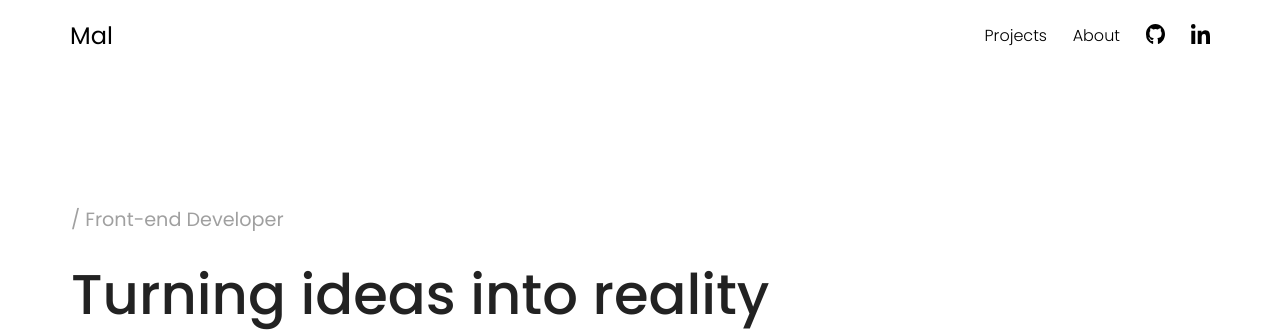
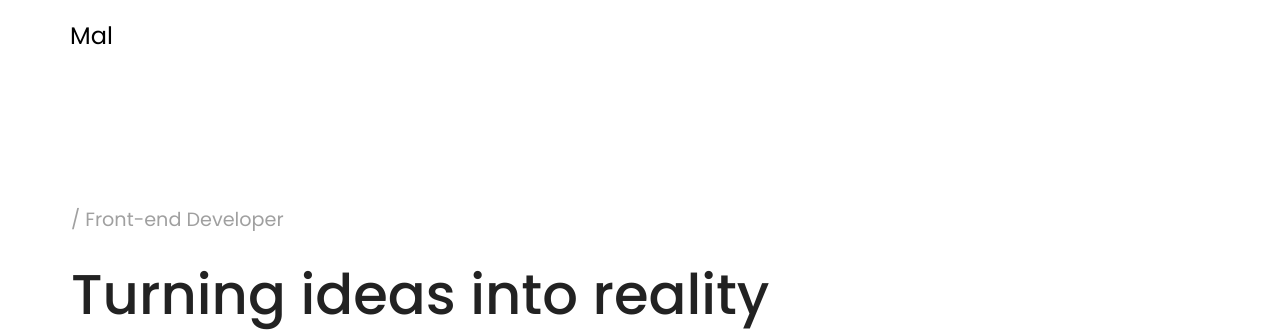
Before and after one commit to MalcolmTann/Portfolio-Build, a PHP site: page / in a window 1280 px wide. Shown: the top 334 px of the page. Run offline with PHP 8.4, Linux system fonts and the light colour scheme.

Commit message:
Navigation Slider Fixed

```diff
--- a/partials/header.php
+++ b/partials/header.php
@@ -1,11 +1,11 @@
-<header data-aos="fade" data-aos-delay="2200" data-aos-duration="2000">
+<header data-aos="fade" data-aos-delay="200" data-aos-duration="2000">
     <div class="nav-container">
         <a href="index.php" title="Home"><h2>Mal</h2></a>
         <button class="gn-trig" data-open="0">
             <div class="burger"></div>
         </button>
         <nav class="gn">
-            <ul class="gn-items">
+            <ul class="gn-items js-menu-bg">
                 <li><a class="js-menu-item" href="index.php#work" title="Projects">Projects</a></li>
                 <li><a class="js-menu-item" href="index.php#about" title="About">About</a></li>
                 <ul class="is-flex">
--- a/styles/layout/nav/_header.scss
+++ b/styles/layout/nav/_header.scss
@@ -63,10 +63,12 @@ header {
     justify-content: space-evenly;
     overflow-x: hidden;
     background-color: $tertiaryBg;
-    transform: translateX(100%);
     border-left: .3px solid rgb(100, 100, 100);
 }
-
-.nav-active {
-    transform: translateX(0%);
+.js-menu-item, .js-menu-bg {
+    translate: none;
+    rotate: none;
+    scale: none;
+    transform: translate(100%, 0);
+    opacity: 0;
 }
--- a/styles/style.css
+++ b/styles/style.css
@@ -132,12 +132,15 @@ header h2 {
   justify-content: space-evenly;
   overflow-x: hidden;
   background-color: #9fd3e8;
-  transform: translateX(100%);
   border-left: 0.3px solid rgb(100, 100, 100);
 }
 
-.nav-active {
-  transform: translateX(0%);
+.js-menu-item, .js-menu-bg {
+  translate: none;
+  rotate: none;
+  scale: none;
+  transform: translate(100%, 0);
+  opacity: 0;
 }
 
 .burger {
```
Also changed, not shown: scripts/main.js (+26 -17 lines), 1 other file.
